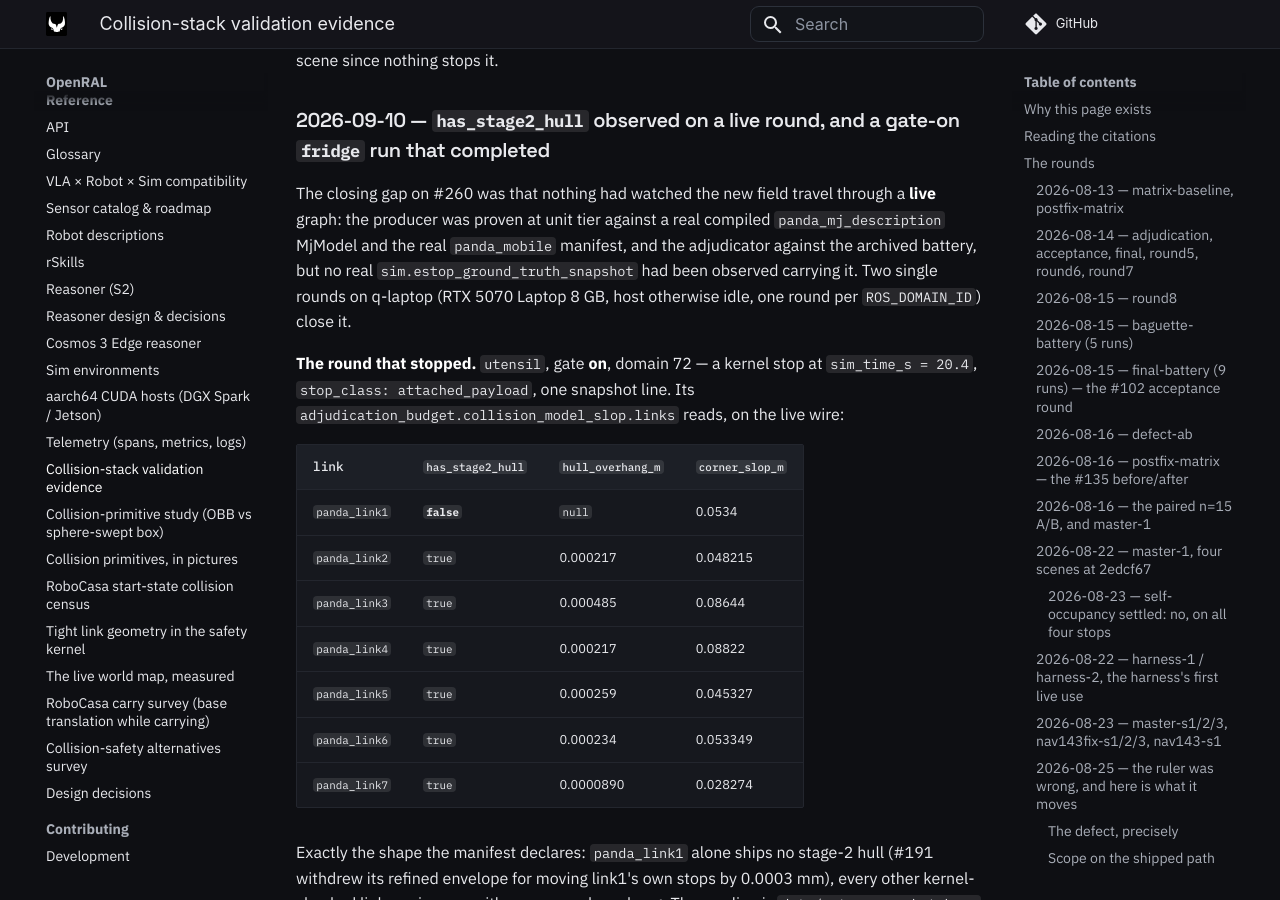
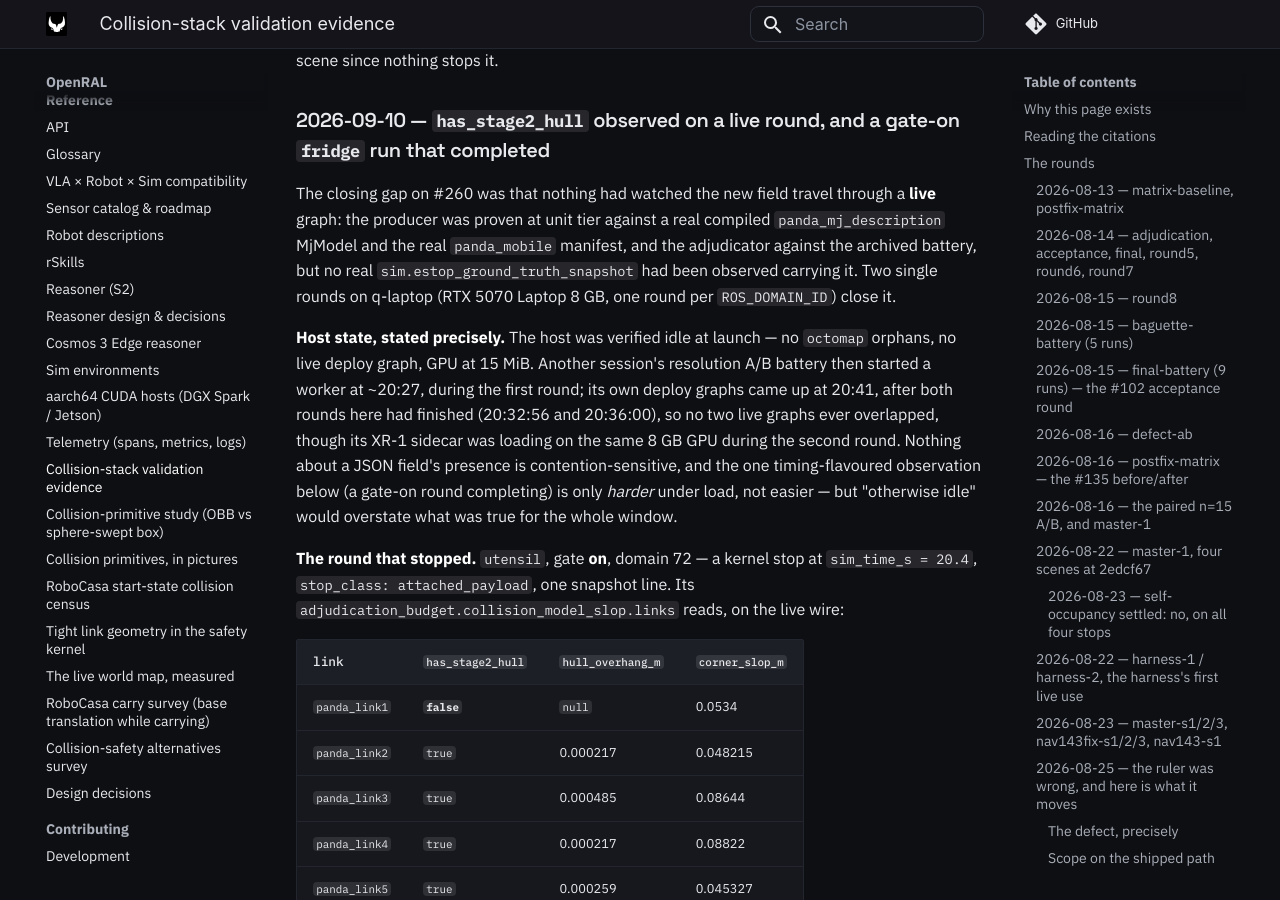
Before and after one commit to OpenRAL/openral, an MkDocs documentation site: the page built from docs/reference/collision-validation-evidence.md, in a window 1280 px wide and 900 px high, scrolled down 64250 px. Built offline with MkDocs 1.6.1 and Material for MkDocs 9.7.7, drawn with Linux system fonts in a browser that asks for light colours; comment, search, counter and statistics services are not loaded.

Commit message:
docs(evidence): say what the host actually was during the live round
"Host otherwise idle" overstated it. The host WAS verified idle at launch (no
octomap orphans, no live deploy graph, GPU at 15 MiB), but another session's
resolution A/B battery started a worker at ~20:27, during the first round. Its
own deploy graphs came up at 20:41, after both rounds here had finished (20:32:56
and 20:36:00), so no two live graphs ever overlapped — though its XR-1 sidecar
was loading on the same 8 GB GPU during the second round.

Nothing about whether a JSON field is present is contention-sensitive, and the one
timing-flavoured observation in that section — a gate-on round completing the task
— is harder under load rather than easier. The claim is corrected because it was
wrong for part of the window, not because it changes a conclusion.

Refs #260

Co-Authored-By: Claude Opus 5 (1M context) <noreply@anthropic.com>
Claude-Session: https://claude.ai/code/session_01DeAAUcf8mwbdAhfZEvm7eV
Signed-off-by: Adrian <adrianllopart@gmail.com>

```diff
--- a/docs/reference/collision-validation-evidence.md
+++ b/docs/reference/collision-validation-evidence.md
@@ -2710,8 +2710,18 @@ a **live** graph: the producer was proven at unit tier against a real compiled
 `panda_mj_description` MjModel and the real `panda_mobile` manifest, and the
 adjudicator against the archived battery, but no real
 `sim.estop_ground_truth_snapshot` had been observed carrying it. Two single
-rounds on q-laptop (RTX 5070 Laptop 8 GB, host otherwise idle, one round per
-`ROS_DOMAIN_ID`) close it.
+rounds on q-laptop (RTX 5070 Laptop 8 GB, one round per `ROS_DOMAIN_ID`) close it.
+
+**Host state, stated precisely.** The host was verified idle at launch — no
+`octomap` orphans, no live deploy graph, GPU at 15 MiB. Another session's
+resolution A/B battery then started a worker at ~20:27, during the first round;
+its own deploy graphs came up at 20:41, after both rounds here had finished
+(20:32:56 and 20:36:00), so no two live graphs ever overlapped, though its XR-1
+sidecar was loading on the same 8 GB GPU during the second round. Nothing about a
+JSON field's presence is contention-sensitive, and the one timing-flavoured
+observation below (a gate-on round completing) is only *harder* under load, not
+easier — but "otherwise idle" would overstate what was true for the whole
+window.
 
 **The round that stopped.** `utensil`, gate **on**, domain 72 — a kernel stop at
 `sim_time_s = 20.4`, `stop_class: attached_payload`, one snapshot line. Its
```
